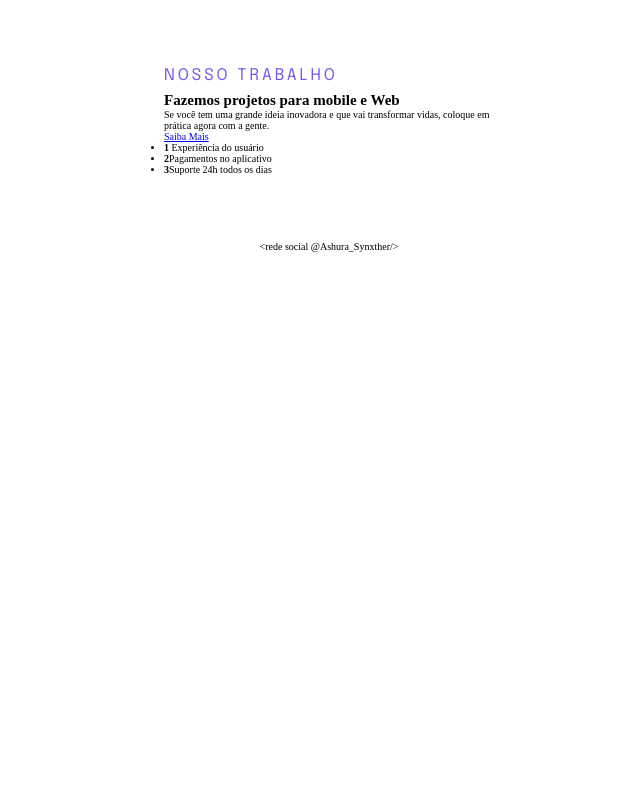
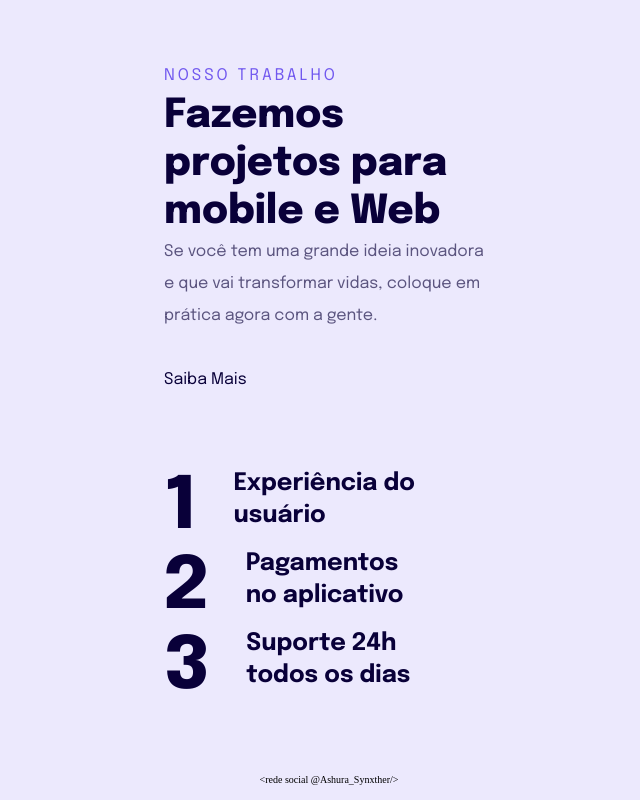
Before and after one commit to MagnoQueiroz/responsive_site, a website built with Vite: page index.html in a window 1280 px wide. Shown: the whole page, without its empty margins (311-951 px from the left). Built offline with nearby package versions, Linux system fonts and the light colour scheme.

Commit message:
refatored website beta version

```diff
--- a/index.html
+++ b/index.html
@@ -25,11 +25,11 @@
           </p>
           <a href="#">Saiba Mais</a>
         </section>
-        <section class="count">
+        <section class="details">
           <ul>
-            <li><b>1</b> Experiência do usuário</li>
-            <li><b>2</b>Pagamentos no aplicativo</li>
-            <li><b>3</b>Suporte 24h todos os dias</li>
+            <li><span>1</span> Experiência do usuário</li>
+            <li><span>2</span>Pagamentos no aplicativo</li>
+            <li><span>3</span>Suporte 24h todos os dias</li>
           </ul>
         </section>
       </main>
--- a/style.css
+++ b/style.css
@@ -2,26 +2,81 @@
   margin: 0;
   padding: 0;
   box-sizing: 0;
-
 }
-
+body {
+  background: #ece9fd;
+}
 :root {
   /* 0.16 x 62.5 = 10px */
-  font-size: 62.5%
+  font-size: 62.5%;
   /* 100% =16px/100 = 0,16 ficaria mais difícil pra converter */
 }
 #container {
-  max-width: 33.0rem;
+  max-width: 33rem;
   margin: 0 auto;
-  padding: 60px 0 66px;
+  padding: 60px 23px 66px;
 }
 
 header span {
   font-size: 1.6rem;
-  font-family: 'Epilogue', sans-serif;
+  font-family: "Epilogue", sans-serif;
   line-height: 3.2rem;
   letter-spacing: 3px; /*oq é isso??? acho q é espaço entre as letras*/
   color: #7158ef;
+}
+
+main.content .text-c h1 {
+  font-size: 4rem;
+  font-family: "Epilogue", sans-serif;
+  font-weight: 800;
+  line-height: 4.8rem;
+  color: #090039;
+}
+
+main.content .text-c p {
+  font-size: 1.6rem;
+  font-family: "Epilogue", sans-serif;
+  line-height: 3.2rem;
+  color: #0a0039a3;
+}
+
+main.content .text-c a {
+  text-decoration: none;
+  font-size: 1.6rem;
+  font-family: 'Epilogue', sans-serif;
+  line-height: 3.2rem;
+  color: #090039;
+  display: inline-block;
+  margin: 3.2rem 0 7.2rem;
+}
+
+main.content  text-c a:hover {
+  font-weight: 700;
+  color: #2f227c;
+}
+
+main.content .details ul {
+  list-style: none;
+}
+ul li {
+  width: 25.7rem;
+
+  display: flex;
+  align-items: flex-start;
+  gap: 3.8rem;
+  color: #090039;
+
+  font-size: 2.4rem;
+  font-family: 'Epilogue', sans-serif;
+  font-weight: 700;
+  line-height: 3.2rem
+}
+ul li span {
+  font-size: 7.2rem;
+  font-family: 'Epilogue', sans-serif;
+  font-weight: 800;
+  line-height: 8rem;
+  letter-spacing: -2px;
 }
 
 footer {
```
